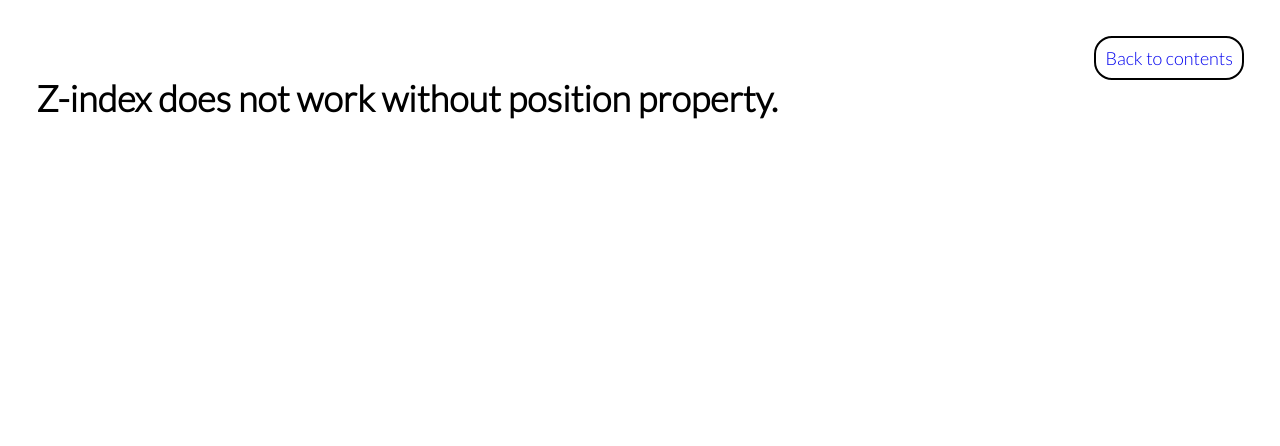
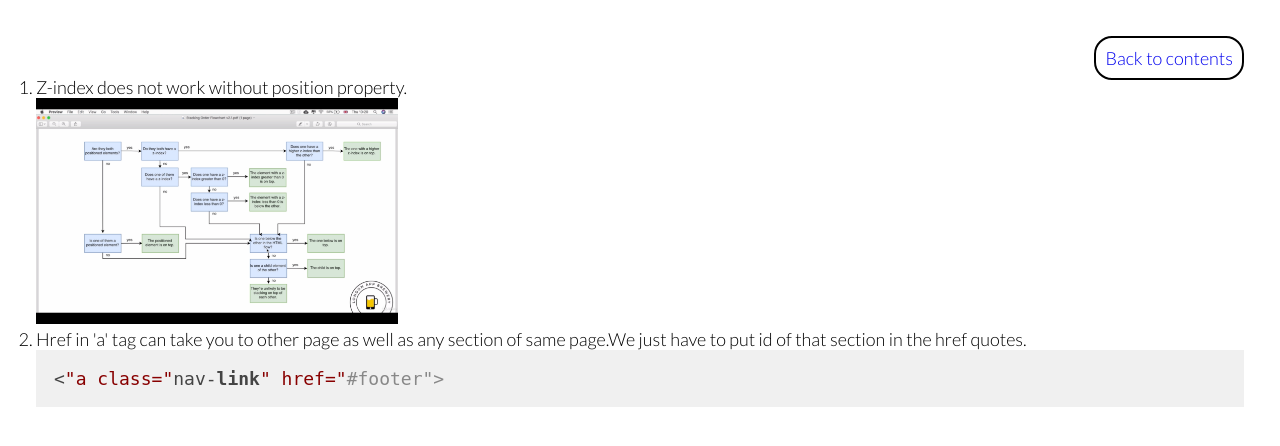
Before and after one commit to shahad-del/MYNOTES, a Flask app: template templates/css.html in a window 1280 px wide. Shown: the top 446 px of the page. Run offline with Flask 2, Linux system fonts and the light colour scheme; the template is opened without the code that fills it, so the values that code supplies are empty.

Commit message:
class small snippets

```diff
--- a/chapters.py
+++ b/chapters.py
@@ -27,5 +27,8 @@ def connectingToDatabase() -> 'html':
 @app.route('/python')
 def pythonessentials() -> 'html':
 	return render_template('python.html')
+@app.route('/css')
+def css() -> 'html':
+	return render_template('css.html')
 if __name__ == '__main__':
     app.run(debug=True,port=8080)
--- a/templates/chapterMenuList.html
+++ b/templates/chapterMenuList.html
@@ -8,6 +8,7 @@
     <li><a href ="/csv"style="text-decoration: none">csv files</a></li>
     <li><a href ="/connectingToDatabase"style="text-decoration: none">ConnectingToDatabase</a></li>
     <li><a href ="/python"style="text-decoration: none">python essentials</a></li>
+	<li><a href ="/css"style="text-decoration: none">css tips and tricks</a></li>
 </ol>
 <!--
 
--- a/templates/css.html
+++ b/templates/css.html
@@ -3,5 +3,14 @@
 <title>css tips and styles</title>
 {% endblock %}
 {% block body %}
-<h1>Z-index does not work without position property.</h1>
+<ol>
+	<li>
+		Z-index does not work without position property.
+	</li>
+	<a href="/static/img/z-index.png" target ="blank"><img class = "img" src = "/static/img/z-index.png"></a>
+	<li>
+		Href in 'a' tag can take you to other page as well as any section of same page.We just have to put id of that section in the href quotes.
+		<pre><code lang ="css"><"a class="nav-link" href="#footer"></code></pre>
+	</li>
+</ol>
 {% endblock %}
--- a/templates/python.html
+++ b/templates/python.html
@@ -12,4 +12,9 @@
 </li>
 <li>%x/%X - Integers in hex representation (lowercase/uppercase)</li>
 </ol>
+<p></p>
+<a href="/static/img/attributesMethods.png" target ="blank"><img class = "img" src = "/static/img/attributesMethods.png"></a>
+<a href="/static/img/hasAndDoes.png" target ="blank"><img class = "img" src = "/static/img/hasAndDoes.png"></a>
+<a href="/static/img/classAndObj.png" target ="blank"><img class = "img" src = "/static/img/classAndObj.png"></a>
+
 {% endblock %}
```
Also changed, not shown: static/img/attributesMethods.png (added), static/img/classAndObj.png (added), static/img/hasAndDoes.png (added), static/img/z-index.png (added).
